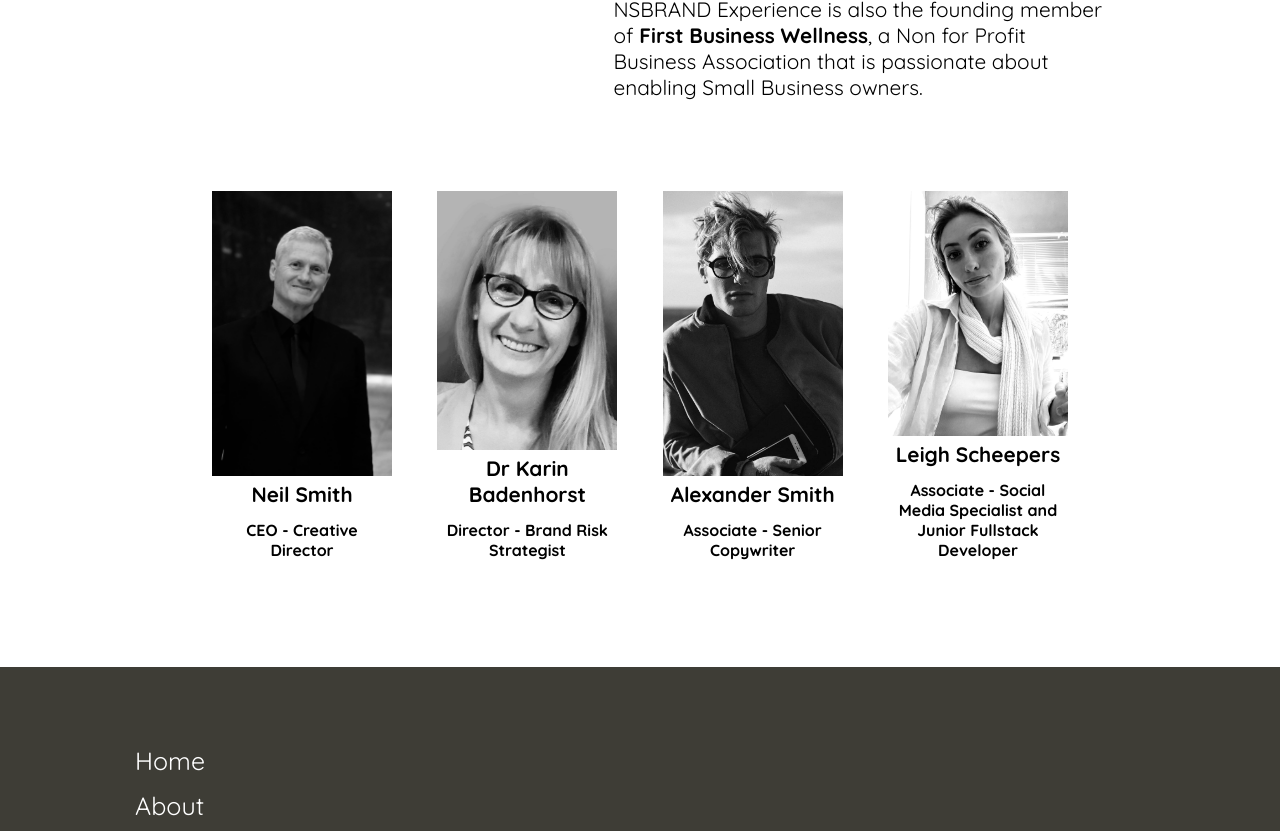
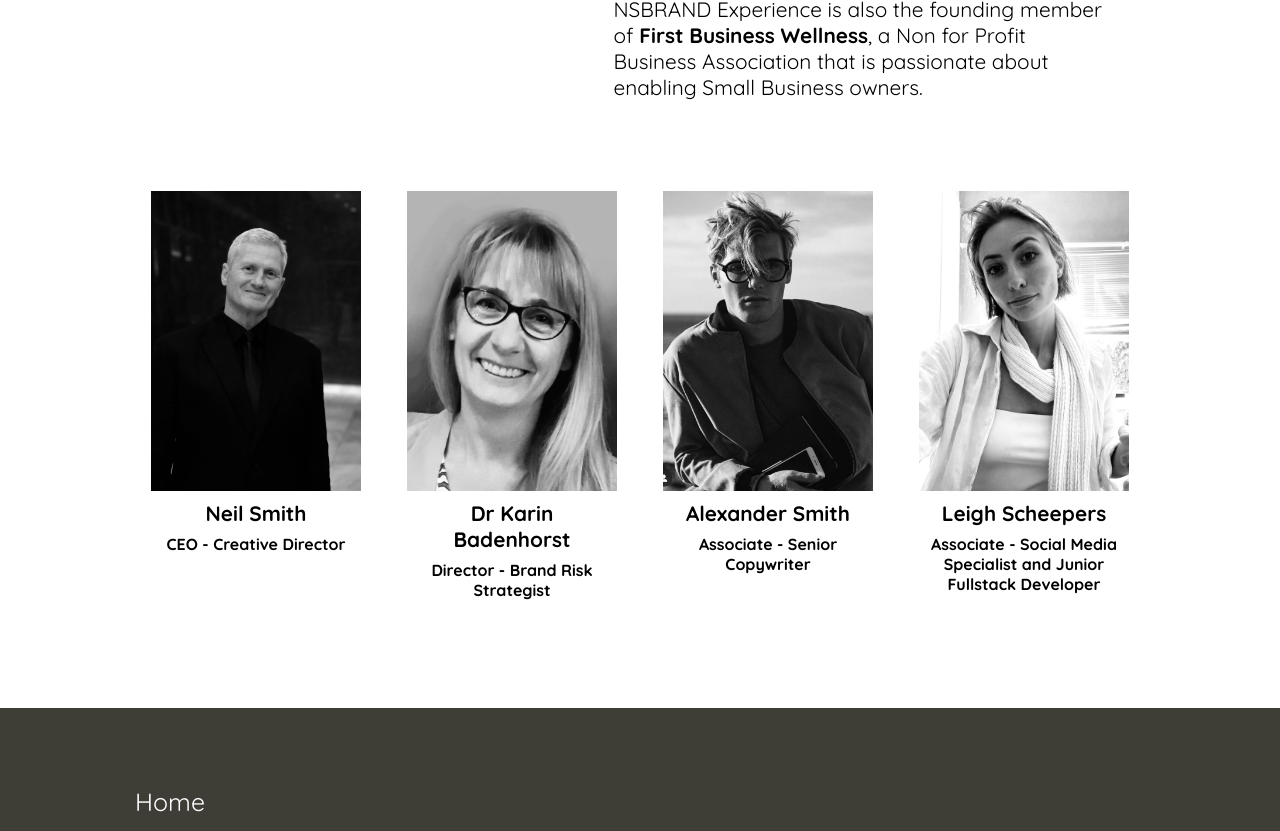
Before and after one commit to bee46137/NS-Brand-Experience-Website, a plain HTML site: page pages/about.html in a window 1280 px wide. Shown: the part 523-1354 px from the top of the page. Drawn offline with Linux system fonts and the light colour scheme.

Commit message:
fixed people photos sizing, added initial index.js file

```diff
--- a/style.css
+++ b/style.css
@@ -279,8 +279,9 @@ STYLINGS */
 
 .people {
     padding: 2%;
-    width: 20%;
-    display: flex;
+    width: 20vw;
+    height: auto;
+    display: inline;
     flex-direction: column;
     align-items: center;
     text-align: center;
@@ -289,7 +290,7 @@ STYLINGS */
 .people img {
     overflow: hidden;
     object-fit: cover;
-    height: 100%;
+    height: 300px;
     width: 100%;
 }
 
```
Also changed, not shown: index.js (added).
